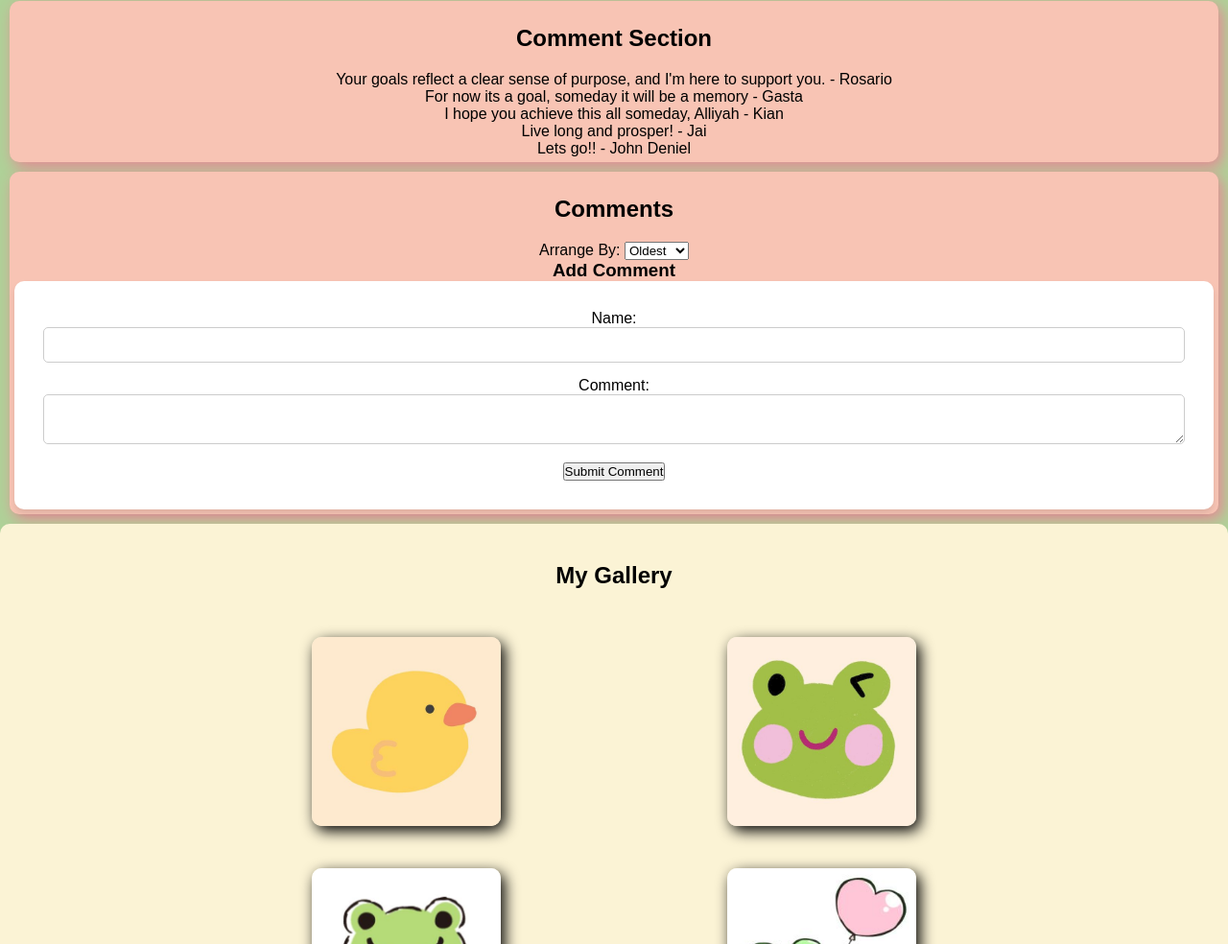
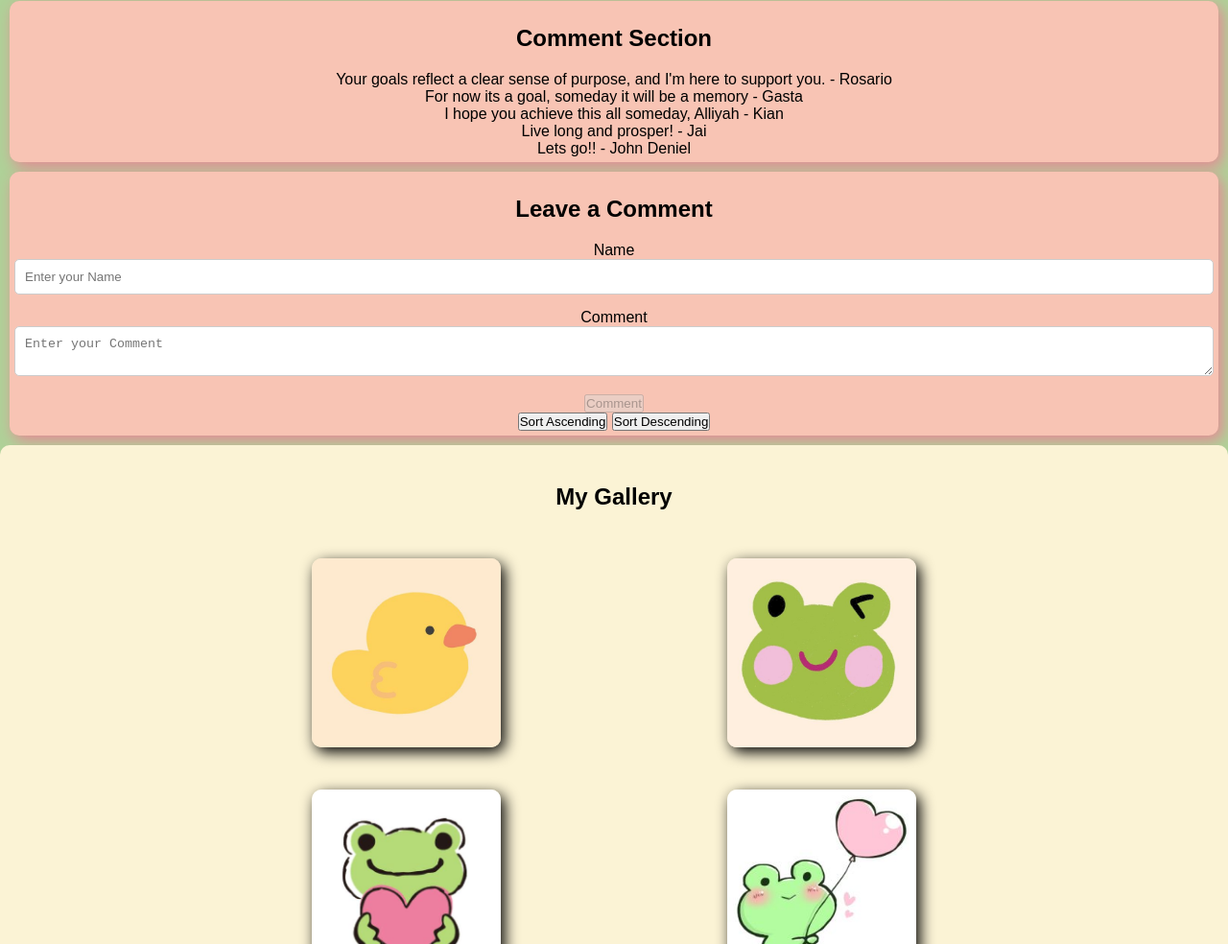
Before and after one commit to PUP-BSIT/exercise-14-sixth_sense, a plain HTML site: page armedilla_alliyah_samantha/index.html in a window 1280 px wide. Shown: the part 1084-2068 px from the top of the page at 96% size. Drawn offline with Linux system fonts and the light colour scheme.

Commit message:
add some changes in index.html and script.js

```diff
--- a/armedilla_alliyah_samantha/index.html
+++ b/armedilla_alliyah_samantha/index.html
@@ -77,36 +77,51 @@
     </div>
 
     <div class="segment">
-        <h2>Comments</h2>
-        <div class="comments-container">
-          <div class="comments-list">
-            <div class="sort-options">
-              <label for="sort_order">Arrange By:</label>
-              <select id="sort_order">
-                <option value="asc">Oldest</option>
-                <option value="desc">Newest</option>
-              </select>
-            </div>
-            <div id="comment_list"></div>
-          </div>
-          <div class="form_container">
-            <h3>Add Comment</h3>
-            <form id="comment_form" class="form">
-              <div class="form-group">
-                <label for="name_input">Name:</label>
-                <input type="text" id="name_input" name="name" required />
-              </div>
-              <div class="form-group">
-                <label for="comment_input">Comment:</label>
-                <textarea id="comment_input" name="comment" required> </textarea>
-              </div>
-              <div class="form-group">
-                <button type="submit" id="submit_btn">Submit Comment</button>
-              </div>
-            </form>
-          </div>
+      <div class="comment-form">
+     <h2>Leave a Comment</h2>
+     <form>
+       <div>
+         <label for="name">Name</label>
+         <input
+           type="text"
+           id="name"
+           name="name"
+           required
+           placeholder="Enter your Name"
+           oninput="validateInput()"/>
+       </div>
+       <div>
+         <label for="comment">Comment</label>
+         <textarea
+           id="comment"
+           name="comment"
+           required
+           placeholder="Enter your Comment"
+           required
+           oninput="validateInput()"></textarea>
+       </div>
+       <button
+         type="button"
+         id="submit_btn"
+         disabled
+         onclick="addComment()">
+         Comment
+       </button>
+     </form>
+      </div>
+
+        <div class="sort-buttons">
+        <button id="sort_asc" onclick="sortComments(true)">
+         Sort Ascending
+        </button>
+        <button id="sort_desc" onclick="sortComments(false)">
+         Sort Descending
+        </button>
         </div>
+        <div class="comment">
+       <ol id="comment_list"></ol>
       </div>
+   </div>
 
     <div class="gallery">
       <h2>My Gallery</h2>
--- a/armedilla_alliyah_samantha/script.js
+++ b/armedilla_alliyah_samantha/script.js
@@ -1,69 +1,56 @@
+let comments = [];
+
 function validateInput() {
-  const input_field = document.querySelector("#name_input");
-  const comment_field = document.querySelector("#comment_input");
-  const submit_btn = document.querySelector("#submit_btn");
+  let inputField = document.querySelector("#comment");
+  let nameField = document.querySelector("#name");
+  let submitBtn = document.querySelector("#submit_btn");
 
-  if (
-    input_field.value.trim().length === 0 ||
-    comment_field.value.trim().length === 0
-  ) {
-    submit_btn.disabled = true;
-    submit_btn.classList.add("disabled");
-    return;
+  if (inputField.value.trim().length && nameField.value.trim().length) {
+    submitBtn.disabled = false;
+  } else {
+    submitBtn.disabled = true;
   }
-
-  submit_btn.disabled = false;
-  submit_btn.classList.remove("disabled");
 }
 
-let comments = [];
+function addComment() {
+  let nameField = document.querySelector("#name");
+  let commentField = document.querySelector("#comment");
 
-function render_comments(sort_order = "asc") {
-  const comment_list = document.querySelector("#comment-list");
-  comment_list.innerHTML = "";
+  let comment = {
+    name: nameField.value.trim(),
+    text: commentField.value.trim(),
+    date: new Date(),
+  };
 
-  const sorted_comments = comments.slice().sort((a, b) => {
-    const date_a = new Date(a.date);
-    const date_b = new Date(b.date);
-    return sort_order === "asc" ? date_a - date_b : date_b - date_a;
-  });
+  comments.push(comment);
+  renderComments();
 
-  sorted_comments.forEach((comment) => {
-    const comment_element = document.createElement("div");
-    comment_element.classList.add("comment");
-    comment_element.innerHTML = `
-      <h4>${comment.name}</h4>
-      <p>${comment.text}</p>
-      <small>${comment.date.toLocaleString()}</small>`;
-    comment_list.appendChild(comment_element);
+  nameField.value = "";
+  commentField.value = "";
+  document.querySelector("#submit_btn").disabled = true;
+}
+
+function renderComments() {
+  let commentList = document.querySelector("#comment_list");
+  commentList.innerHTML = "";
+
+  comments.forEach((comment) => {
+    let li = document.createElement("li");
+    li.textContent = ` ${comment.name}: ${
+      comment.text
+    } (${comment.date.toLocaleString()})`;
+    commentList.appendChild(li);
   });
 }
 
-document.querySelector("#comment_form").addEventListener("submit", (e) => {
-  e.preventDefault();
-  const name_input = document.querySelector("#name_input");
-  const comment_input = document.querySelector("#comment_input");
+function sortComments(ascending) {
+  comments.sort((a, b) => {
+    if (ascending) {
+      return a.date - b.date;
+    } else {
+      return b.date - a.date;
+    }
+  });
 
-  if (!name_input.value.trim() || !comment_input.value.trim()) {
-    return;
-  }
-
-  const new_comment = {
-    name: name_input.value,
-    text: comment_input.value,
-    date: new Date(),
-  };
-
-  comments.push(new_comment);
-
-  name_input.value = "";
-  comment_input.value = "";
-
-  render_comments(document.querySelector("#sort_order").value);
-});
-
-document.querySelector("#sort_order").addEventListener("change", () => {
-  render_comments(document.querySelector("#sort_order").value);
-});
-
-render_comments();
+  renderComments();
+}
```
